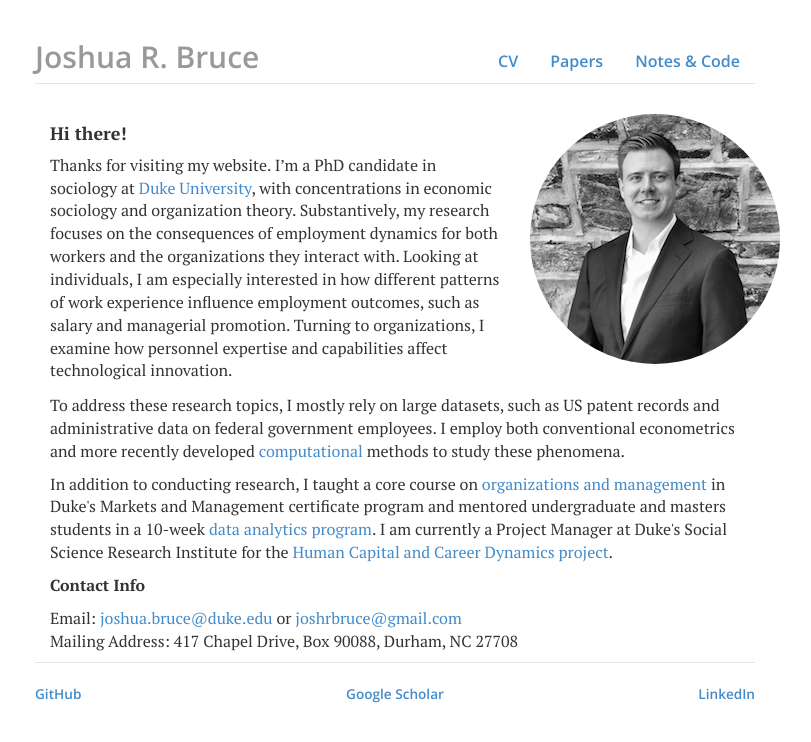
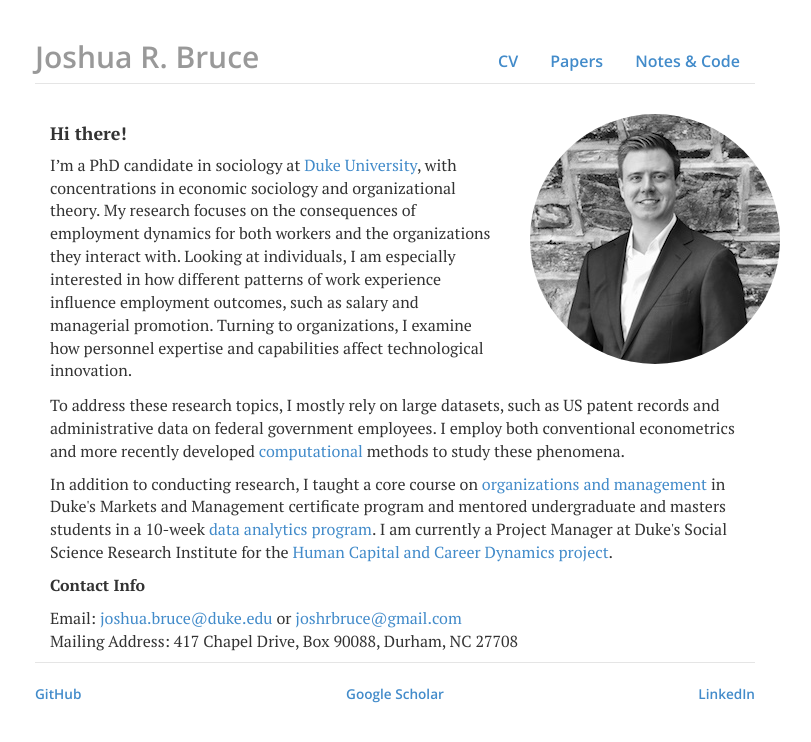
Before and after one commit to joshuarbruce/joshuarbruce.github.io, a Jekyll site: the page built from index.html, in a window 1280 px wide. Shown: the top 742 px of the page, without its empty margins (245-1056 px from the left). Built offline with Jekyll 4.4.1, drawn with Linux system fonts in a browser that asks for light colours; nearby versions of some CDN libraries.

Commit message:
Update index.html

```diff
--- a/index.html
+++ b/index.html
@@ -5,7 +5,7 @@ title: joshuarbruce.github.io
 <div class="blurb">
 	<div class="col-sm-8">
 	<h4>Hi there!</h4>
-	<p>Thanks for visiting my website. I’m a PhD candidate in sociology at <a href="http://sociology.duke.edu/" target="_blank">Duke University</a>, with concentrations in economic sociology and organization theory. Substantively, my research focuses on the consequences of employment dynamics for both workers and the organizations they interact with. Looking at individuals, I am especially interested in how different patterns of work experience influence employment outcomes, such as salary and managerial promotion. Turning to organizations, I examine how personnel expertise and capabilities affect technological innovation.</p>
+	<p>I’m a PhD candidate in sociology at <a href="http://sociology.duke.edu/" target="_blank">Duke University</a>, with concentrations in economic sociology and organizational theory. My research focuses on the consequences of employment dynamics for both workers and the organizations they interact with. Looking at individuals, I am especially interested in how different patterns of work experience influence employment outcomes, such as salary and managerial promotion. Turning to organizations, I examine how personnel expertise and capabilities affect technological innovation.</p>
 	</div>
 	<div class="col-sm-4">
 	<img  class="img-circle avatar" alt="Josh Bruce" src="files/me.jpeg">
```
